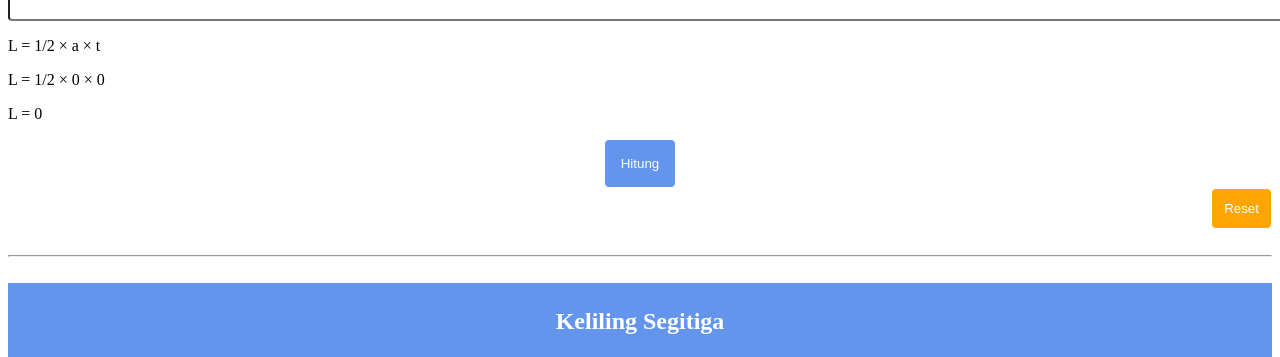
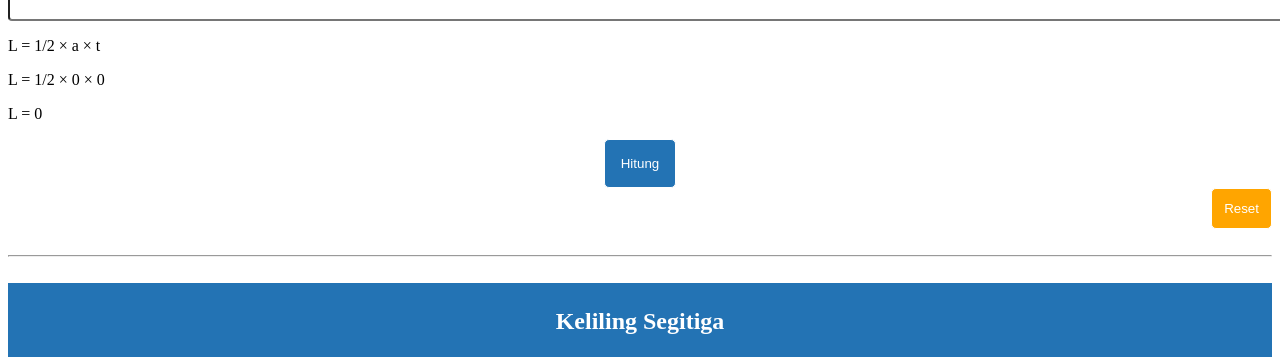
Before and after one commit to revou-fundamental-course/13-may-24-yusuf-wrhmn, a plain HTML site: page index.html in a window 1280 px wide. Shown: the part 1000-1357 px from the top of the page. Drawn offline with Linux system fonts and the light colour scheme.

Commit message:
Update Style

```diff
--- a/index.html
+++ b/index.html
@@ -106,5 +106,10 @@
                 <div style="text-align: end;"><button id="reset">Reset</button></div>
             </section>
         </footer>
+
+
+
+
+        <script src="script.js"></script>
     </body>
 </html>
--- a/style.css
+++ b/style.css
@@ -1,7 +1,7 @@
 /* style 'Katik' */
 
 .section-content {
-    background-color: cornflowerblue;
+    background-color: rgb(35, 115, 180);
     color: white;
     padding-top: 5px;
     padding-bottom: 5px;
@@ -36,7 +36,7 @@ input {
     border: 1px solid;
     border-radius: 5px;
     color: white;
-    background-color: cornflowerblue;
+    background-color: rgb(35, 115, 180);
 }
 
 #reset {
```
